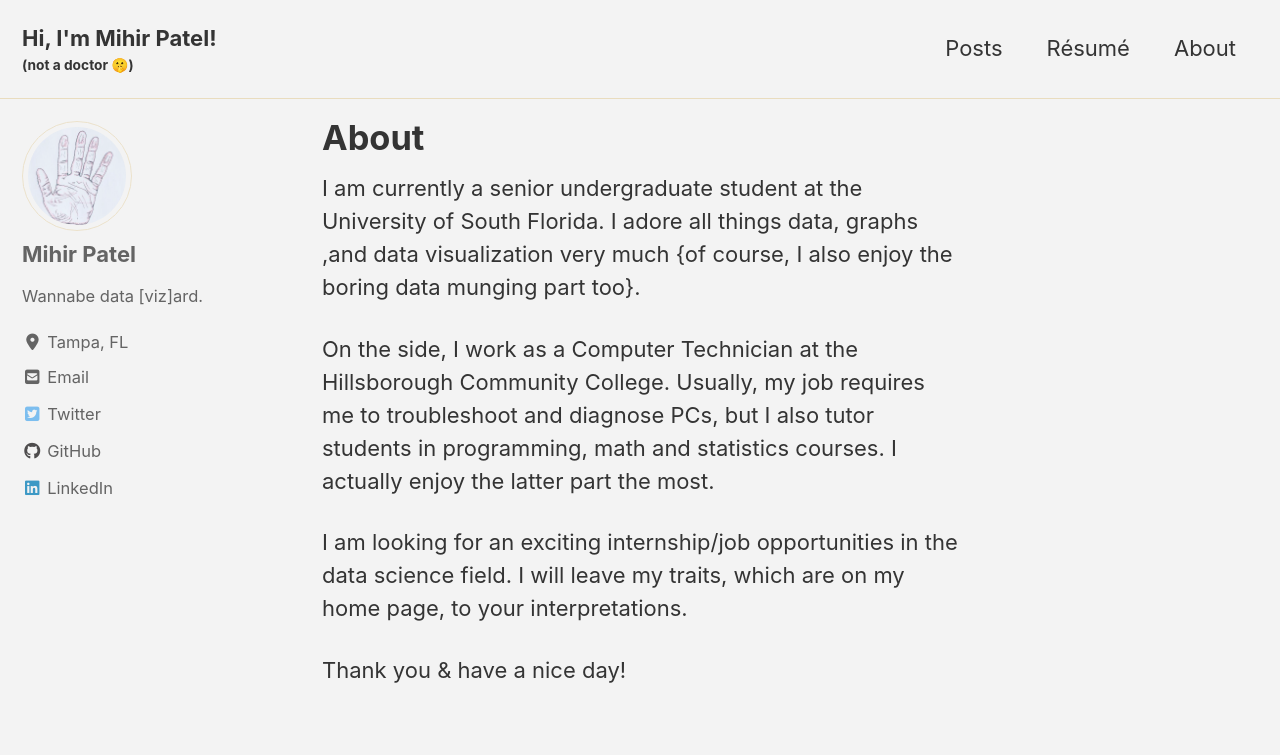
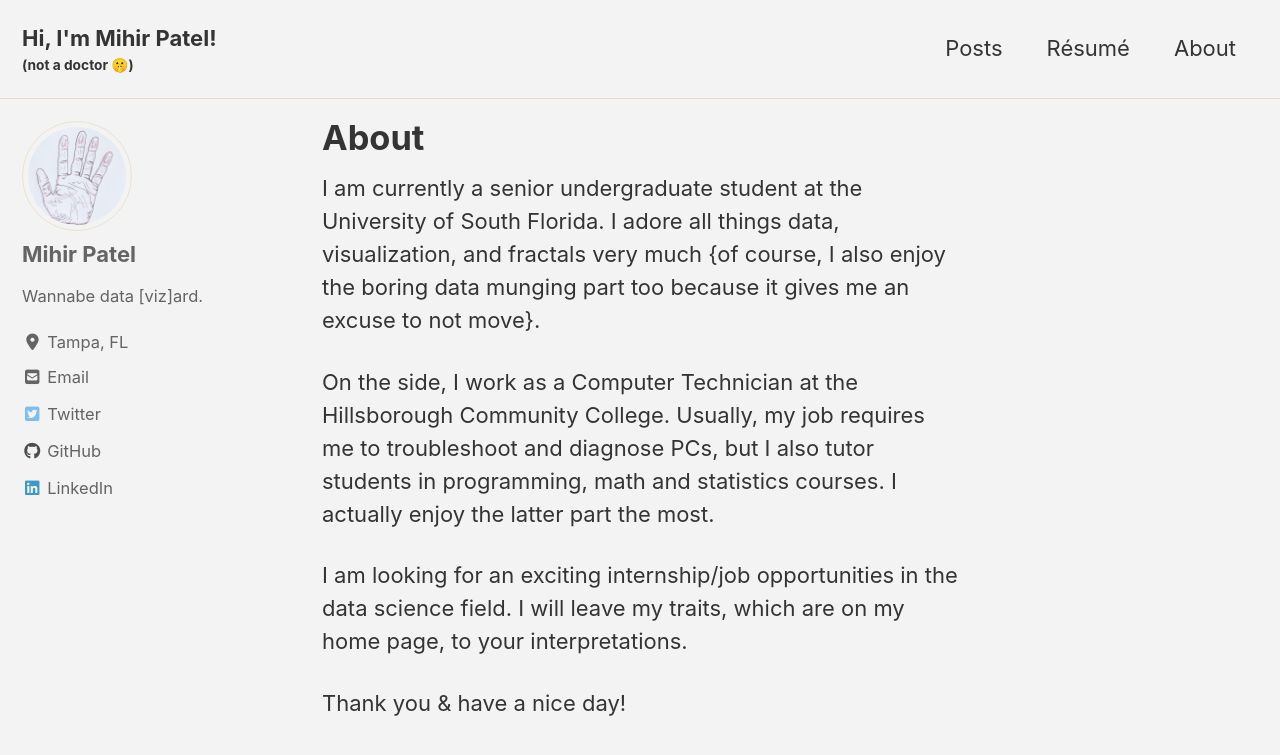
Before and after one commit to mihirp161/mihirp161.github.io, a Jekyll site: the page built from _pages/about.md, in a window 1280 px wide and 900 px high. Shown: the top 755 px of the window. Built offline with Jekyll 4.4.1, drawn with Linux system fonts in a browser that asks for light colours; cached includes are drawn as plain includes; nearby versions of some CDN libraries.

Commit message:
Update about.md

```diff
--- a/_pages/about.md
+++ b/_pages/about.md
@@ -3,7 +3,7 @@ title: "About"
 permalink: /about/
 header:
 ---
-I am currently a senior undergraduate student at the University of South Florida. I adore all things data, graphs ,and data visualization very much {of course, I also enjoy the boring data munging part too}.
+I am currently a senior undergraduate student at the University of South Florida. I adore all things data, visualization, and fractals very much {of course, I also enjoy the boring data munging part too because it gives me an excuse to not move}.
 
 On the side, I work as a Computer Technician at the Hillsborough Community College. Usually, my job requires me to troubleshoot and diagnose PCs, but I also tutor students in programming, math and statistics courses. I actually enjoy the latter part the most.
 
```
